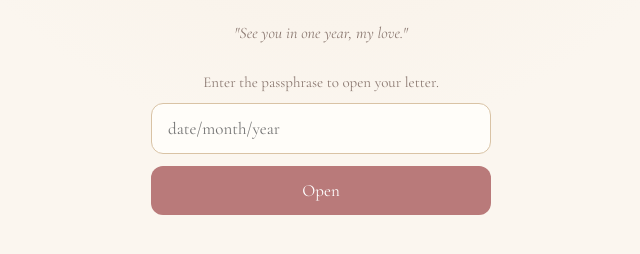
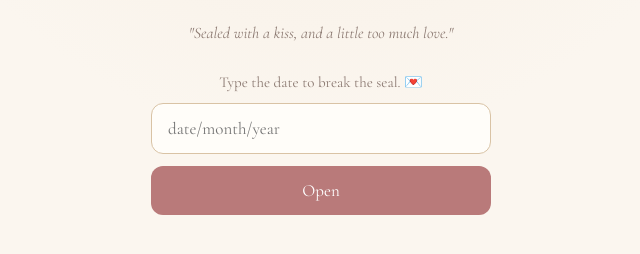
Before and after one commit to Ireally284/I_520, a plain HTML site: page index.html in a window 1280 px wide. Shown: the part 574-828 px from the top of the page, without its empty margins (319-959 px from the left). Drawn offline with nearby package versions, Linux system fonts and the light colour scheme.

Commit message:
Add files via upload

```diff
--- a/index.html
+++ b/index.html
@@ -35,11 +35,11 @@
         <div><span id="m">--</span><small>Minutes</small></div>
         <div><span id="s">--</span><small>Seconds</small></div>
       </div>
-      <p class="quote">"See you in one year, my love."</p>
+      <p class="quote">"Sealed with a kiss, and a little too much love."</p>
     </section>
 
     <section class="unlock-form" id="unlock-form">
-      <p class="hint">Enter the passphrase to open your letter.</p>
+      <p class="hint">Type the date to break the seal. 💌</p>
       <form id="form" autocomplete="off">
         <input id="pw" type="text" placeholder="date/month/year" aria-label="date/month/year" autocapitalize="off" autocorrect="off" required>
         <button type="submit" id="submit">Open</button>
```
